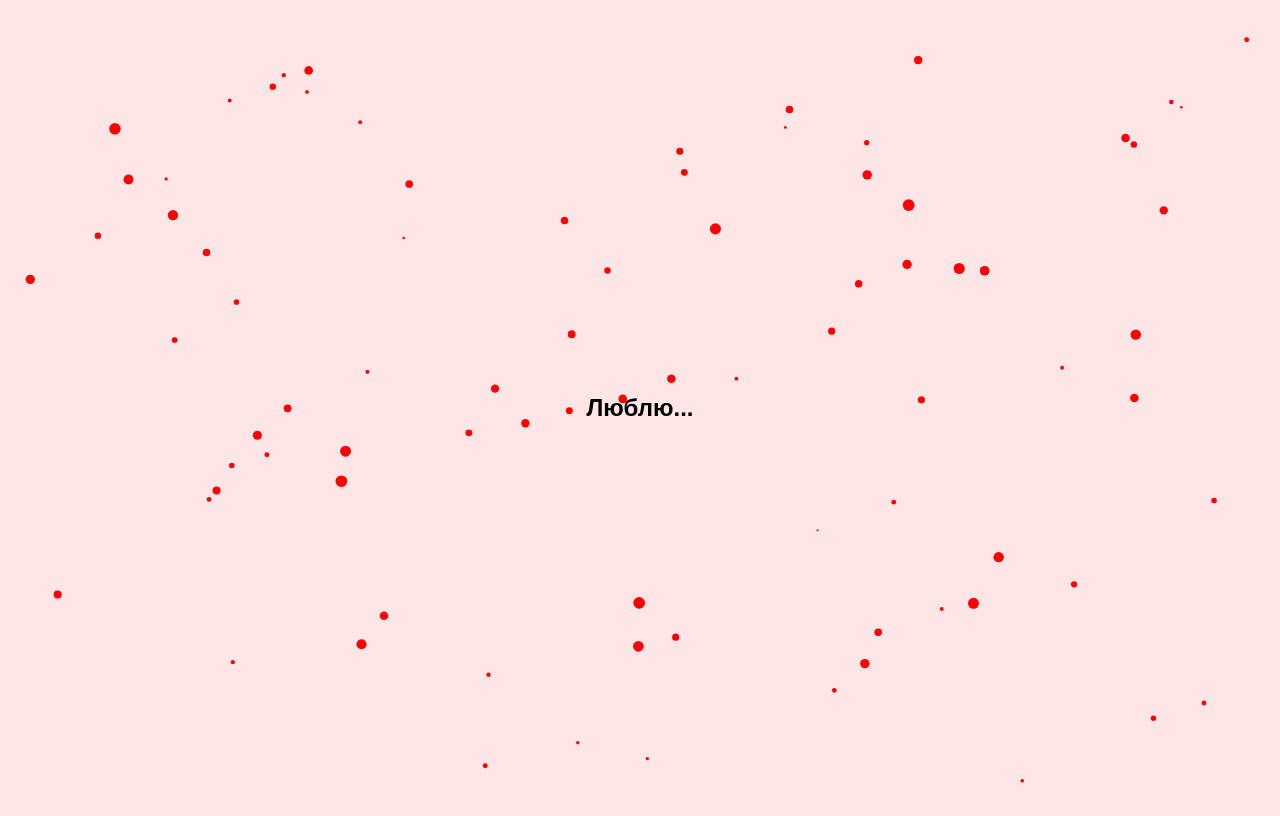
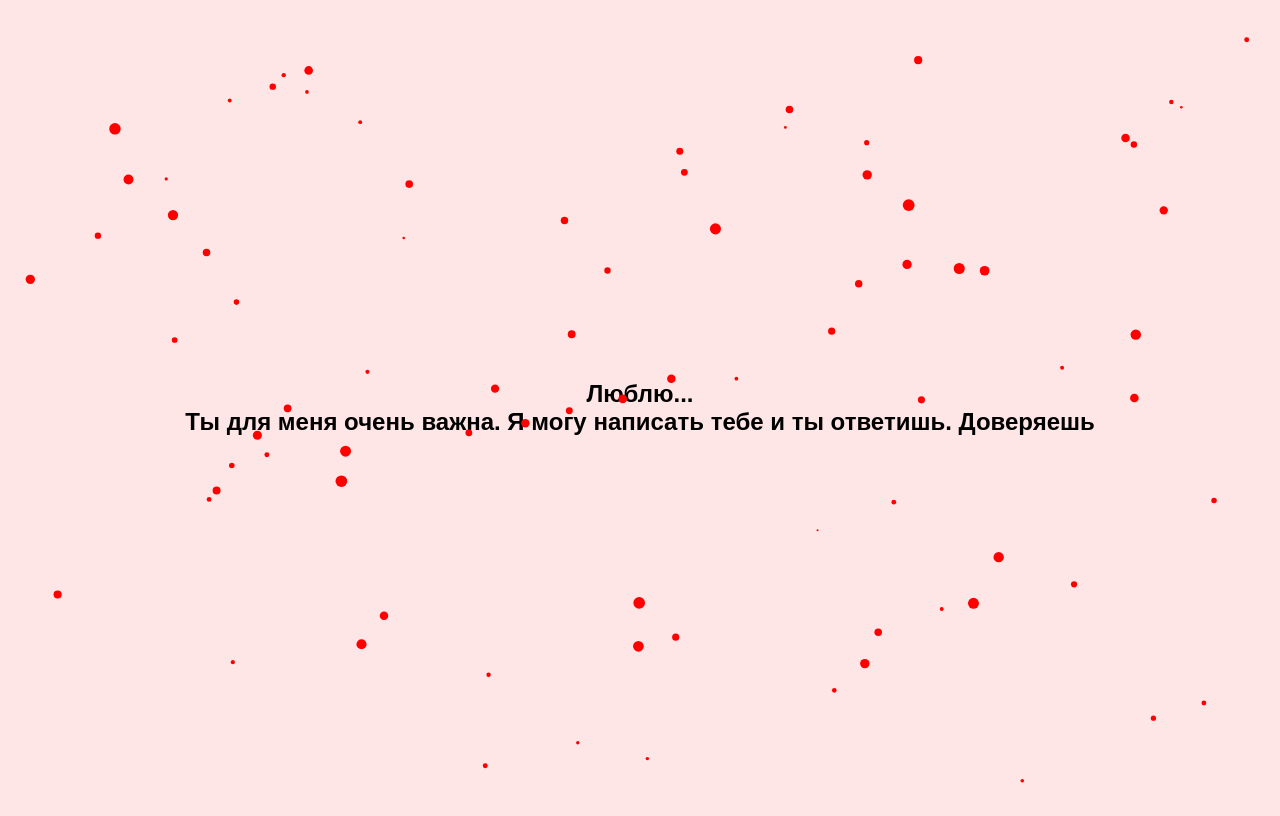
Before and after one commit to Am0nik/serd.github.io, a plain HTML site: page index.html in a window 1280 px wide. Both pictures are taken after a click on the button "Да". Drawn offline with Linux system fonts and the light colour scheme.

Commit message:
Update index.html

```diff
--- a/index.html
+++ b/index.html
@@ -54,7 +54,9 @@
         <button id="no">Нет</button>
     </div>
     <canvas id="heartCanvas" class="hidden"></canvas>
-    <h2 id="loveText" class="hidden">Люблю...</h2>
+    <h2 id="loveText" class="hidden">Люблю...
+    <br>
+    Ты для меня очень важна. Я могу написать тебе и ты ответишь. Доверяешь</h2>
     <script>
         let yesButton = document.getElementById("yes");
         let noButton = document.getElementById("no");
```
